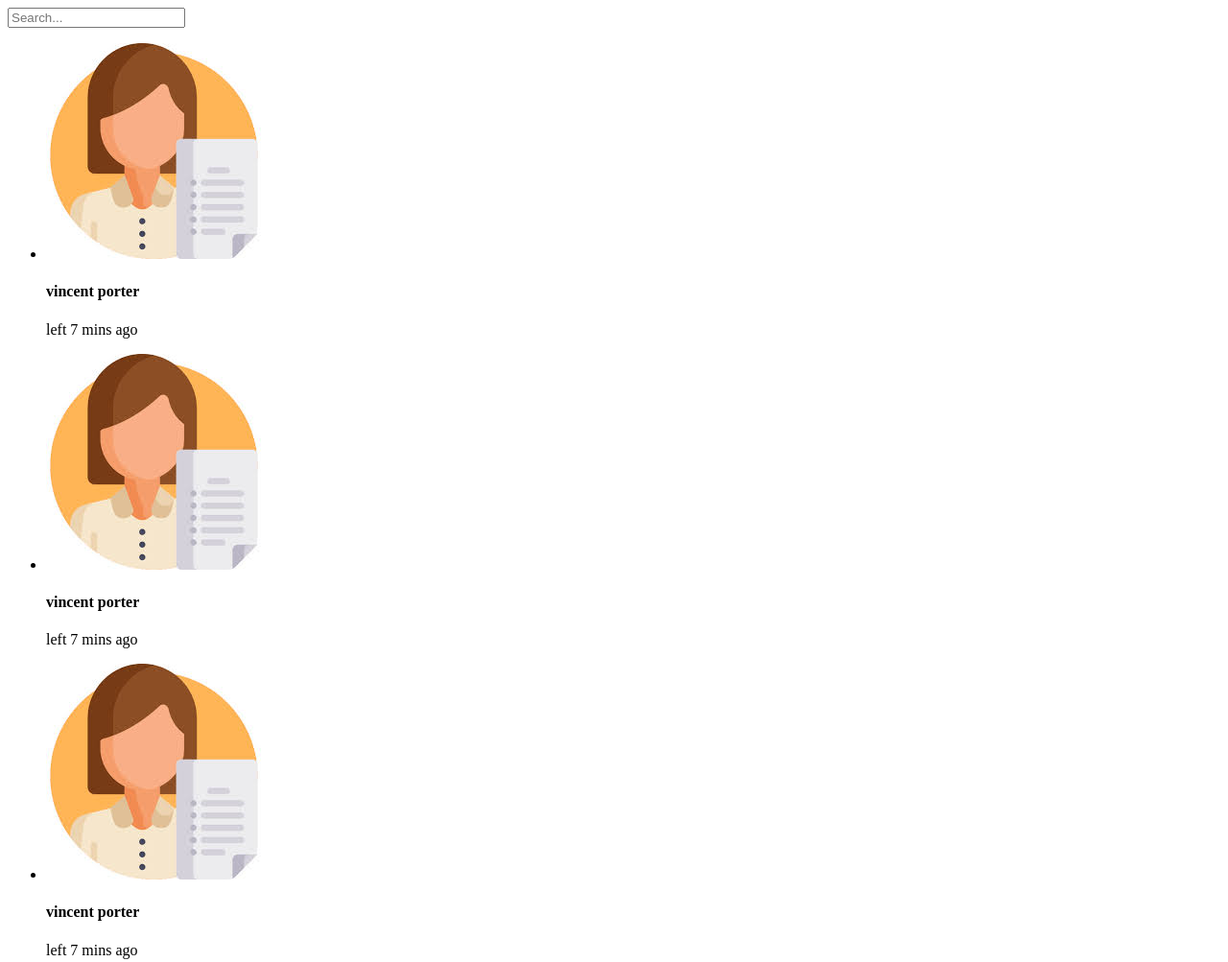
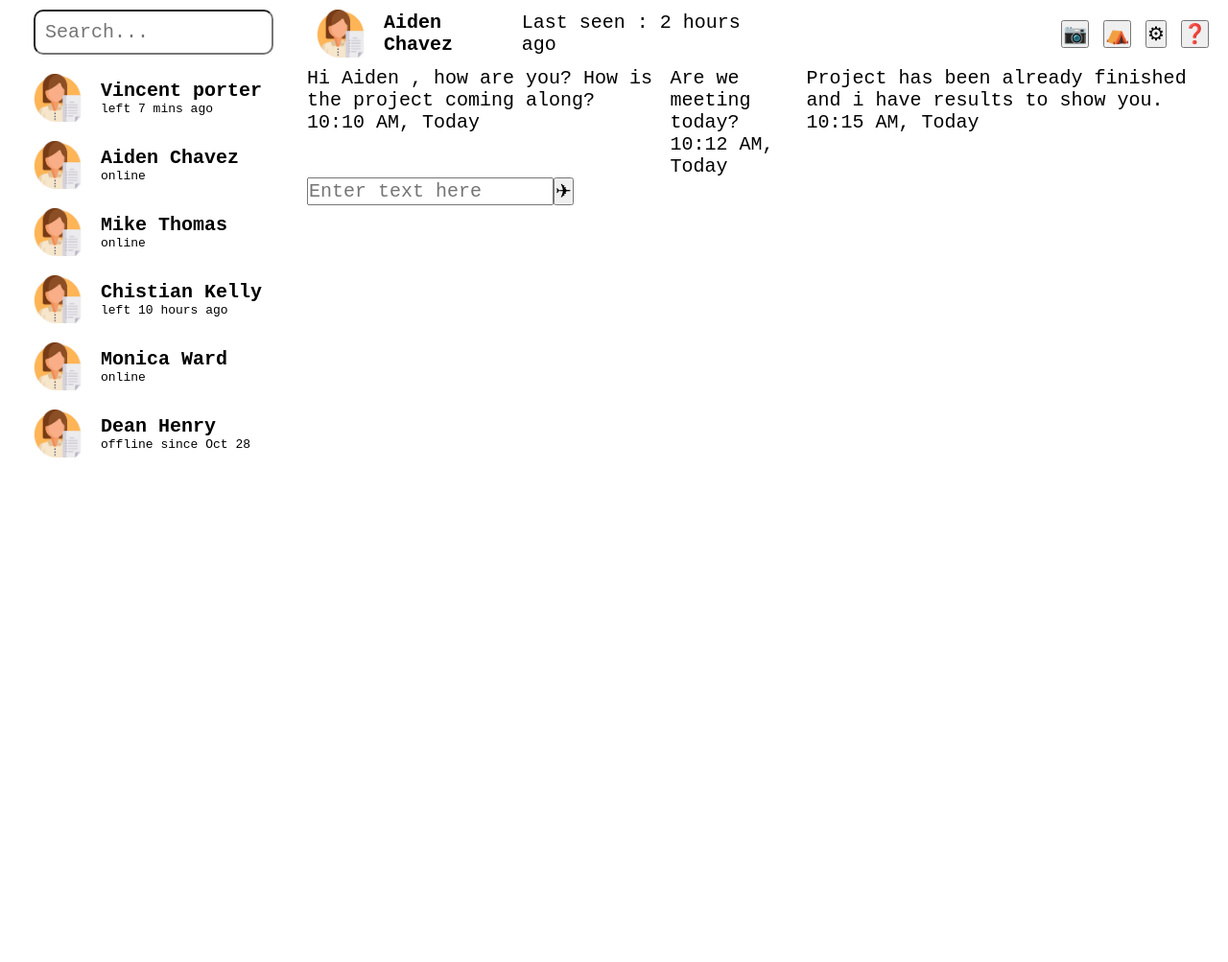
Before and after one commit to LucianoMolinas/Trabajo-Practico, a plain HTML site: page index.html in a window 1280 px wide. Shown: the top 1003 px of the page at 96% size. After the commit the page ends 800 px from the top, so only its background shows below. Drawn offline with Linux system fonts and the light colour scheme.

Commit message:
avance en aside y header

```diff
--- a/index.html
+++ b/index.html
@@ -5,65 +5,69 @@
   <meta charset="UTF-8">
   <meta name="viewport" content="width=device-width, initial-scale=1.0">
   <title>Document</title>
+  <link rel="stylesheet" href="main.css">
 </head>
 
 <body>
 
   <section>
     <aside class="sidebar">
-      <input type="search" placeholder="Search..." class="search">
+      <div class="search-one">
+        <input type="search" placeholder="Search..." class="search">
+      </div>
+
       <ul class="contact-list">
         <li class="contact">
-          <img src="avatar.jpeg" alt="imagen de perfil">
+          <img src="avatar.jpeg" alt="imagen de perfil" class="aiden-picture">
           <div>
-            <h4>vincent porter</h4>
+            <h4>Vincent porter</h4>
             <!-- investigar :: before en css -->
             <p class="status">left 7 mins ago</p>
 
           </div>
         </li>
-        <li>
-          <img src="avatar.jpeg" alt="imagen de perfil">
+        <li class="contact">
+          <img src="avatar.jpeg" alt="imagen de perfil" class="aiden-picture">
           <div>
-            <h4>vincent porter</h4>
+            <h4>Aiden Chavez</h4>
             <!-- investigar :: before en css -->
-            <p class="status">left 7 mins ago</p>
+            <p class="status">online</p>
 
           </div>
         </li>
-        <li>
-          <img src="avatar.jpeg" alt="imagen de perfil">
+        <li class="contact">
+          <img src="avatar.jpeg" alt="imagen de perfil" class="aiden-picture">
           <div>
-            <h4>vincent porter</h4>
+            <h4>Mike Thomas</h4>
             <!-- investigar :: before en css -->
-            <p class="status">left 7 mins ago</p>
+            <p class="status">online</p>
 
           </div>
         </li>
-        <li>
-          <img src="avatar.jpeg" alt="imagen de perfil">
+        <li class="contact">
+          <img src="avatar.jpeg" alt="imagen de perfil" class="aiden-picture">
           <div>
-            <h4>vincent porter</h4>
+            <h4>Chistian Kelly</h4>
             <!-- investigar :: before en css -->
-            <p class="status">left 7 mins ago</p>
+            <p class="status">left 10 hours ago</p>
 
           </div>
         </li>
-        <li>
-          <img src="avatar.jpeg" alt="imagen de perfil">
+        <li class="contact">
+          <img src="avatar.jpeg" alt="imagen de perfil" class="aiden-picture">
           <div>
-            <h4>vincent porter</h4>
+            <h4>Monica Ward</h4>
             <!-- investigar :: before en css -->
-            <p class="status">left 7 mins ago</p>
+            <p class="status">online</p>
 
           </div>
         </li>
-        <li>
-          <img src="avatar.jpeg" alt="imagen de perfil">
+        <li class="contact">
+          <img src="avatar.jpeg" alt="imagen de perfil" class="aiden-picture">
           <div>
-            <h4>vincent porter</h4>
+            <h4>Dean Henry </h4>
             <!-- investigar :: before en css -->
-            <p class="status">left 7 mins ago</p>
+            <p class="status">offline since Oct 28 </p>
 
           </div>
         </li>
@@ -74,9 +78,9 @@
     </aside>
 
     <main class="chat">
-      <section>
+      <section class="first-header">
         <div class="chat-header">
-          <img src="avatar.jpeg" alt="imagen de perfil">
+          <img src="avatar.jpeg" alt="imagen de perfil" class="aiden-picture">
           <h3>Aiden Chavez</h3>
           <p>Last seen : 2 hours ago </p>
         </div>
@@ -89,16 +93,16 @@
       </section>
       <section class="chat-messages">
         <div class="message send">
-          <p></p>
-          <span class="timestamp"></span>
+          <p>Hi Aiden , how are you? How is the project coming along?</p>
+          <span class="timestamp"> 10:10 AM, Today</span>
         </div>
         <div class="message received">
-          <p></p>
-          <span class="timestamp"></span>
+          <p>Are we meeting today?</p>
+          <span class="timestamp">10:12 AM, Today</span>
         </div>
         <div class="message received">
-          <p></p>
-          <span class="timestamp"></span>
+          <p>Project has been already finished and i have results to show you.</p>
+          <span class="timestamp">10:15 AM, Today </span>
         </div>
 
       </section>
@@ -106,6 +110,7 @@
         <input type="text" placeholder="Enter text here">
         <button>✈</button>
 
+
       </section>
     </main>
   </section>
--- a/main.css
+++ b/main.css
@@ -0,0 +1,126 @@
+* {
+  padding: 0%;
+  margin: 0%;
+  font-size: 20px;
+  font-family: 'Courier New', Courier, monospace;
+
+}
+
+.sidebar {
+  background-color: white;
+  width: 50vh;
+  display: flex;
+  flex-direction: column;
+}
+
+.contact {
+  display: flex;
+  justify-content: flex-start;
+  align-items: center;
+  background-color: white;
+  padding-left: 25px;
+  gap: 10px;
+  ;
+
+
+}
+
+.status {
+
+  font-size: small;
+}
+
+.search {
+
+  border-radius: 10px;
+  padding: 10px;
+  width: 250px;
+
+
+
+}
+
+.search-one {
+
+  display: flex;
+  justify-content: center;
+  padding-top: 10px;
+  padding-bottom: 10px;
+
+  width: 40vh;
+}
+
+
+
+
+
+
+
+
+
+
+
+
+
+
+
+
+
+
+
+
+
+
+
+
+
+
+
+
+
+
+
+
+
+
+
+section {
+  display: flex;
+
+}
+
+.chat-header {
+
+  background-color: whit;
+  width: 50%;
+  display: flex;
+  align-items: center;
+  gap: 10px;
+
+}
+
+.first-header {
+  background-color: white;
+  display: flex;
+  justify-content: space-between;
+
+}
+
+.aiden-picture {
+
+  width: 50px;
+  height: 50px;
+  padding: 10px 10px 10px 10px;
+
+
+
+
+}
+
+.chat-actions {
+
+  display: flex;
+  align-items: center;
+  gap: 15px;
+  padding-right: 20px;
+}
```
